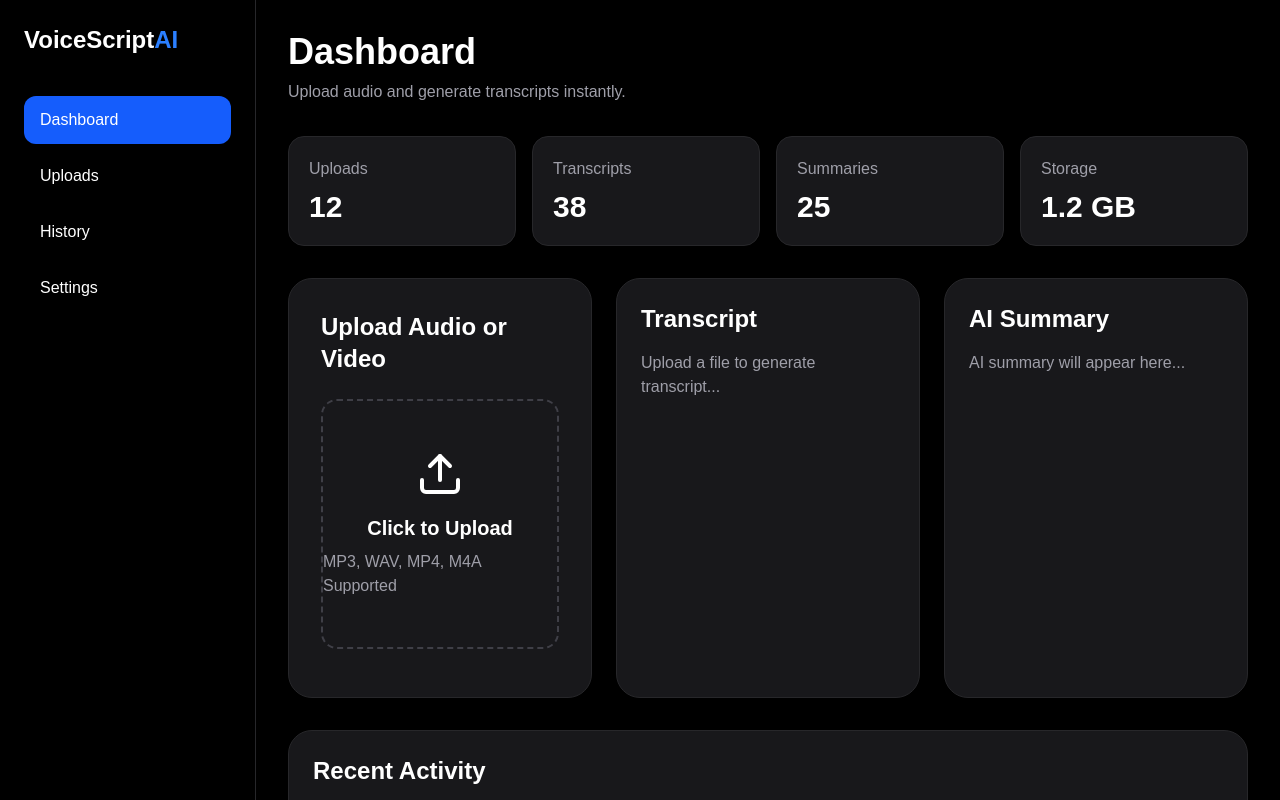
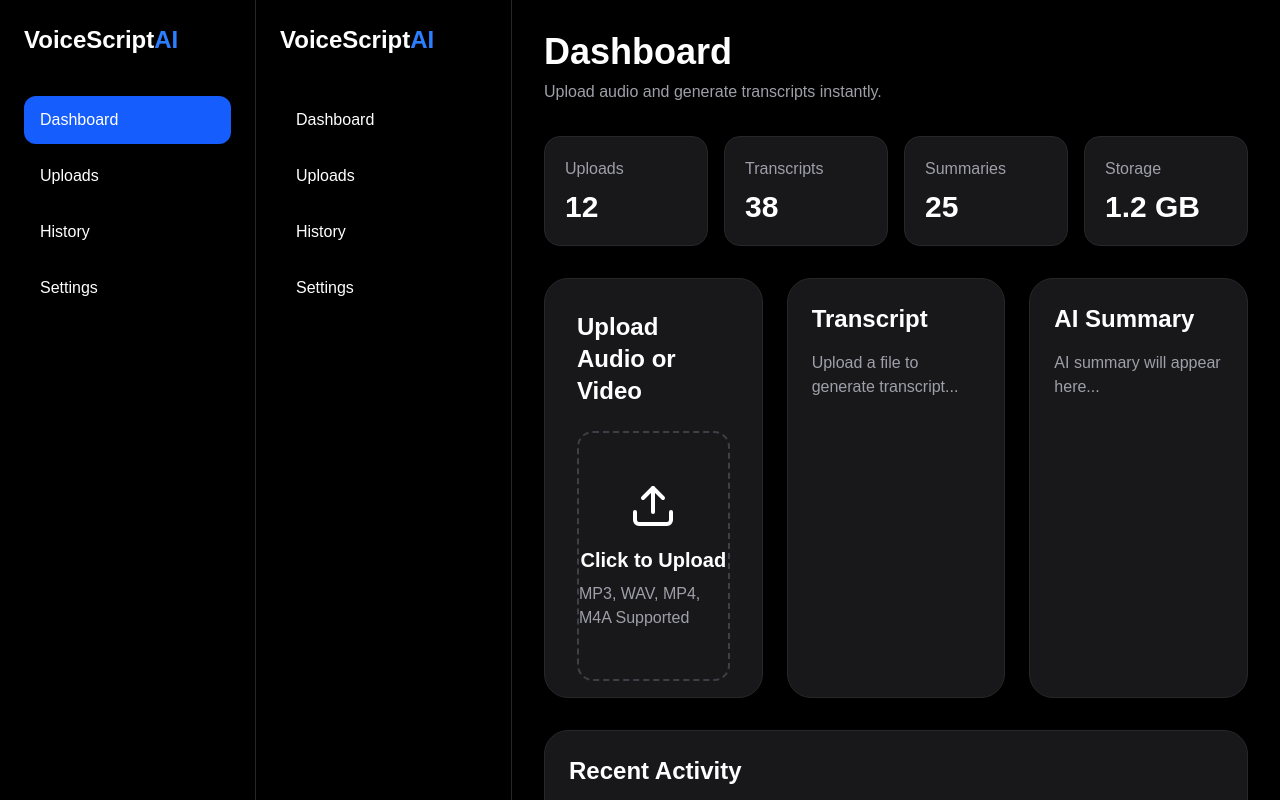
Before and after one commit to Kesarkarale/voicescript-ai, a Next.js app: page /dashboard in a window 1280 px wide. Shown: the top 800 px of the page. Built offline with nearby package versions, Linux system fonts and the light colour scheme.

Commit message:
Update page.tsx

```diff
--- a/app/dashboard/page.tsx
+++ b/app/dashboard/page.tsx
@@ -2,6 +2,7 @@
 import UploadBox from "@/components/UploadBox";
 import TranscriptCard from "@/components/TranscriptCard";
 import SummaryCard from "@/components/SummaryCard";
+import Sidebar from "@/components/Sidebar";
 
 export default function Dashboard() {
   return (
@@ -50,7 +51,7 @@ export default function Dashboard() {
             </p>
           </div>
         </aside>
-
+        <Sidebar />
         {/* Main Content */}
         <section className="flex-1 p-6 md:p-8">
           <div className="mb-8">
```
